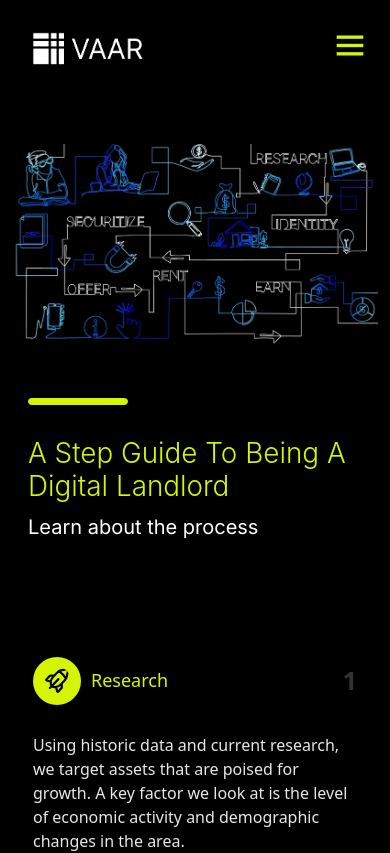
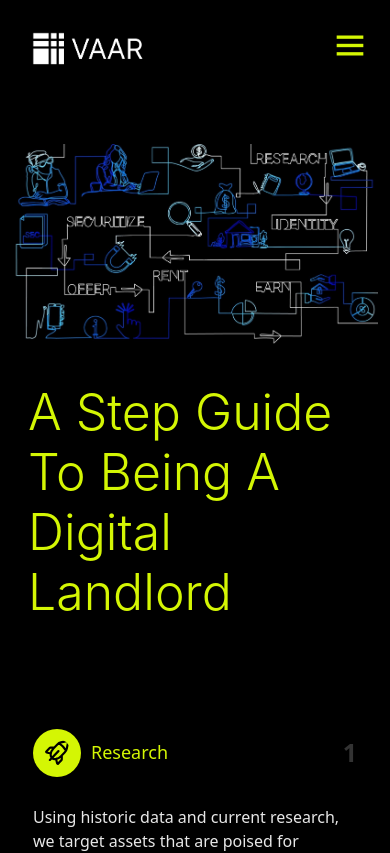
Before and after one commit to webtesting22/vaar, a React (Vite) app: page /HowItWorks in a window 390 px wide. Shown: the top 853 px of the page. Built offline with nearby package versions, Linux system fonts and the light colour scheme.

Commit message:
heading in mobile solve

```diff
--- a/src/Components/Bestvalue/Bestvalue.css
+++ b/src/Components/Bestvalue/Bestvalue.css
@@ -303,6 +303,7 @@
         display: flex;
         margin-top: 30px;
         align-items: center;
+        display: none;
     }
 
     .Posted img {
--- a/src/Components/Founder/Founder.jsx
+++ b/src/Components/Founder/Founder.jsx
@@ -56,7 +56,7 @@ function Founder() {
                         <hr className='m-0' />
                         <h1 className='section-heading-big only-pc-heading' style={{ fontWeight: "300", fontSize: "50px", textAlign: "start" }}>We solve an access problem</h1>
                         <h1 className='section-heading-big only-mobile-heading' style={{ fontWeight: "300", fontSize: "8vw", textAlign: "start" }}>We solve an access problem</h1>
-                        <p className='section-para text-white text-start m-0' style={{ color: "white", fontWeight:"200" }}>By bringing the largest asset class to your fingertips </p>
+                        {/* <p className='section-para text-white text-start m-0' style={{ color: "white", fontWeight:"200" }}>By bringing the largest asset class to your fingertips </p> */}
                     </div>
                     {/* <div className="padding-slite"></div> */}
                     {/* <div className="padding-slite"></div> */}
--- a/src/Components/Guide/Guide.css
+++ b/src/Components/Guide/Guide.css
@@ -67,10 +67,17 @@
 #howitworks-heading{
     text-align: start;
     font-weight: 300;
+    font-size: 50px;
     /* margin-top: 2rem; */
     color: #D4F604;
 }
+.mobile-hide{
+    display: block;
+}
 @media (max-width:600px) {
+    .mobile-hide{
+        display: none;
+    }
     #howitworks-heading{
         text-align: start;
         font-weight: 300;
--- a/src/Components/Guide/Guide.jsx
+++ b/src/Components/Guide/Guide.jsx
@@ -24,10 +24,10 @@ function Guide() {
               </Col>
               <Col lg={12} md={12}>
                 <div className='team-section-hero'>
-                  <div style={{marginTop:"2rem"}}>
-                    <hr className='top-section-heading-hr' />
+                  <div>
+                    {/* <hr className='top-section-heading-hr mobile-hide' /> */}
                     <h1 id='howitworks-heading'>A Step Guide To Being A Digital Landlord</h1>
-                    <p>Learn about the process</p>
+                    <p className='mobile-hide'>Learn about the process</p>
                   </div>
                 </div>
               </Col>
--- a/src/Components/Vaar/Vaar.jsx
+++ b/src/Components/Vaar/Vaar.jsx
@@ -143,6 +143,7 @@ function Vaar() {
                                 <div className='team-section-hero2'>
                                     <img src={teamposter} alt="" />
                                     <img src={teamposter} alt="" />
+                                    <h2 style={{fontWeight:"200", color:"#D4F604", fontSize:"50px"}} className='mobile-show'>Who We Are</h2>
                                 </div>
                             </Col>
                         </Row>
--- a/src/Components/VaarBlogsmain/VaarBlogsmain.css
+++ b/src/Components/VaarBlogsmain/VaarBlogsmain.css
@@ -12,7 +12,7 @@ a:hover:visited{
     color: black;
 }
 .blog-section-adjust {
-    padding: 10rem 0rem;
+    padding: 4rem 0rem;
 }
 
 .blog-section-adjust a {
--- a/src/Components/VaarTeam/Vaarteam.css
+++ b/src/Components/VaarTeam/Vaarteam.css
@@ -83,7 +83,14 @@
     display: none;
 
 }
+.mobile-show{
+    display: none;
+}
 @media (max-width:700px) {
+    .mobile-show{
+        display: block;
+        margin-top: 1rem;
+    }
     #team-section-hero{
         display: none;
     }
```
